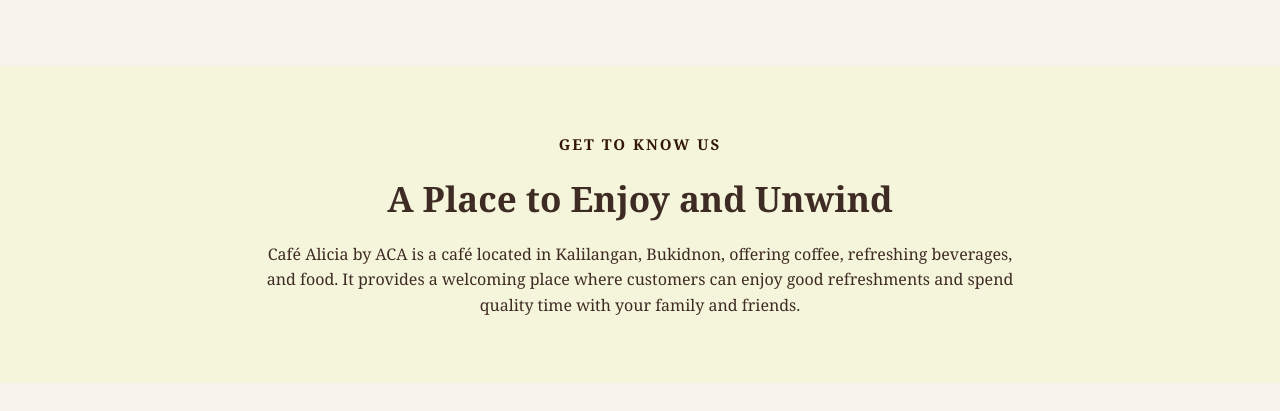
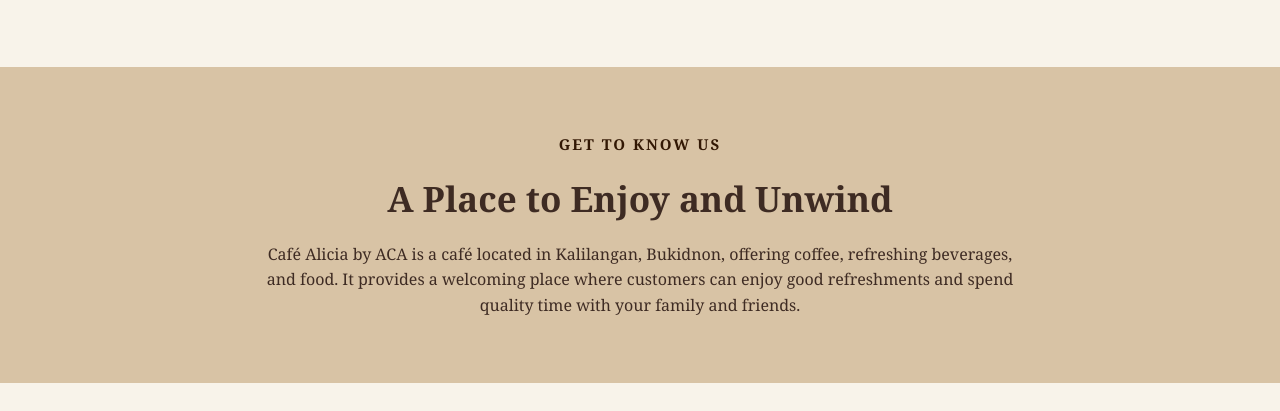
Before and after one commit to Paueleen/quiamco-website, a plain HTML site: page index.html in a window 1280 px wide. Shown: the part 541-952 px from the top of the page. Drawn offline with Linux system fonts and the light colour scheme.

Commit message:
13th commit

```diff
--- a/css/style.css
+++ b/css/style.css
@@ -100,7 +100,7 @@ nav a:hover {
 }
 
 .about {
-    background-color: #F5F5DC;
+    background-color: #D8C3A5;
     padding: 65px 15%;
     text-align: center;
 }
```
Also changed, not shown: images/coffee.jpg.
